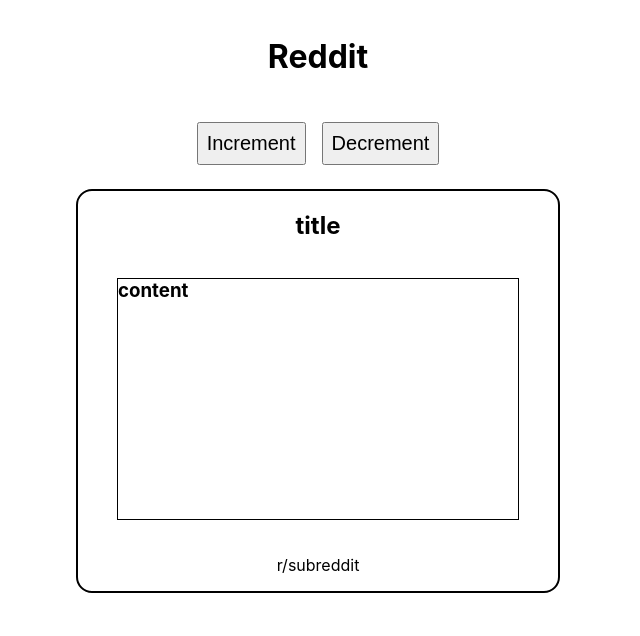
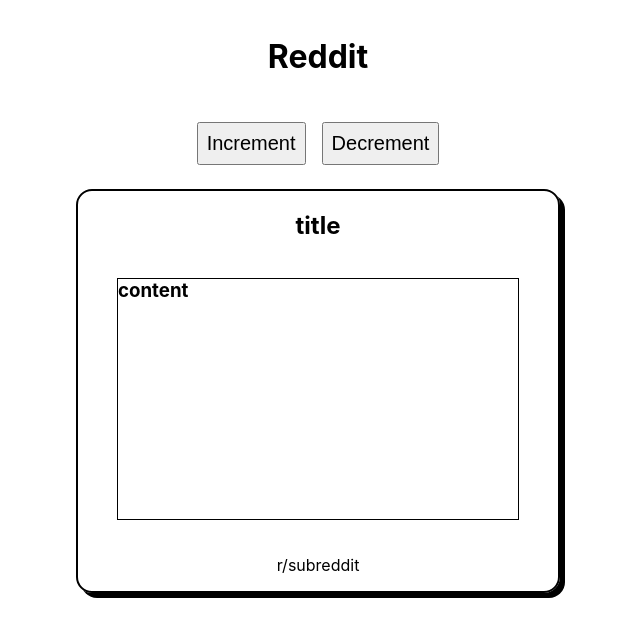
Before and after one commit to KyleMThornton/Just-a-little-reddit, a React (Create React App) app: page / in a window 1280 px wide. Shown: the top 636 px of the page, without its empty margins (322-962 px from the left). Built offline with nearby package versions, Linux system fonts and the light colour scheme.

Commit message:
box shadow

```diff
--- a/src/features/PostFeed.css
+++ b/src/features/PostFeed.css
@@ -5,6 +5,7 @@
     height: 25rem;
     margin: 1rem;
     justify-content: space-between;
+    box-shadow: 5px 5px;
 }
 
 .buttons {
```
